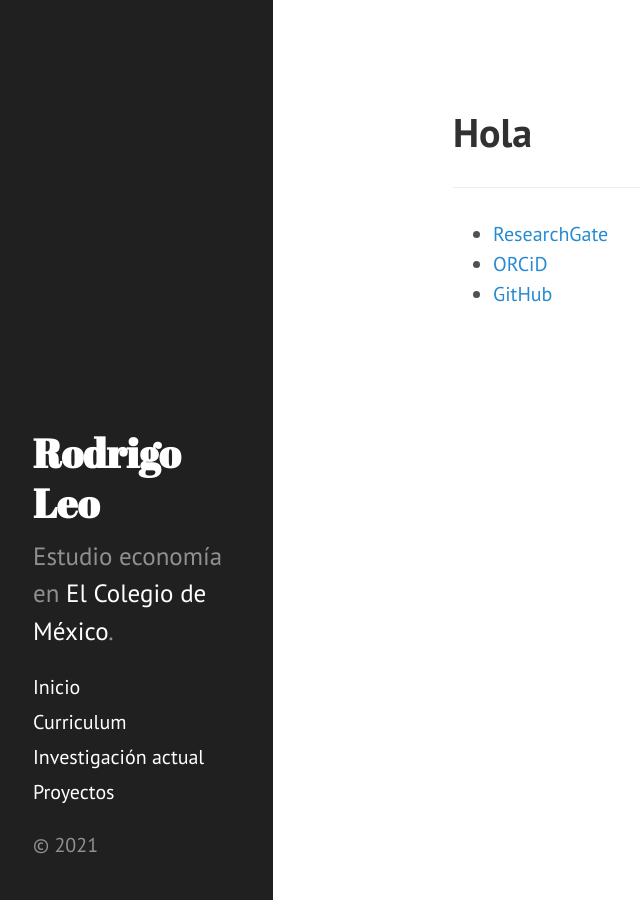
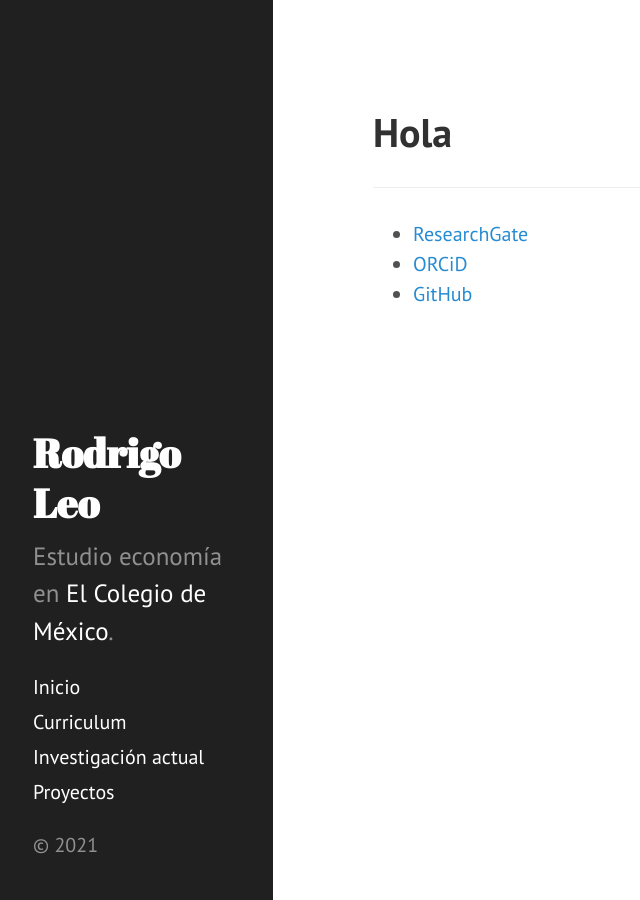
Before and after one commit to r-leo/r-leo.github.io, a Jekyll site: the page built from index.md, in a window 1280 px wide. Shown: the whole page, without its empty margins (7-647 px from the left). Built offline with Jekyll 4.4.1, drawn with Linux system fonts in a browser that asks for light colours.

Commit message:
Update style

```diff
--- a/public/css/hyde.css
+++ b/public/css/hyde.css
@@ -129,14 +129,14 @@ a.sidebar-nav-item:focus {
 @media (min-width: 48em) {
   .content {
     max-width: 38rem;
-    margin-left: 20rem;
+    margin-left: 26rem;
     margin-right: 2rem;
   }
 }
 
 @media (min-width: 64em) {
   .content {
-    margin-left: 22rem;
+    margin-left: 18rem;
     margin-right: 4rem;
   }
 }
```
